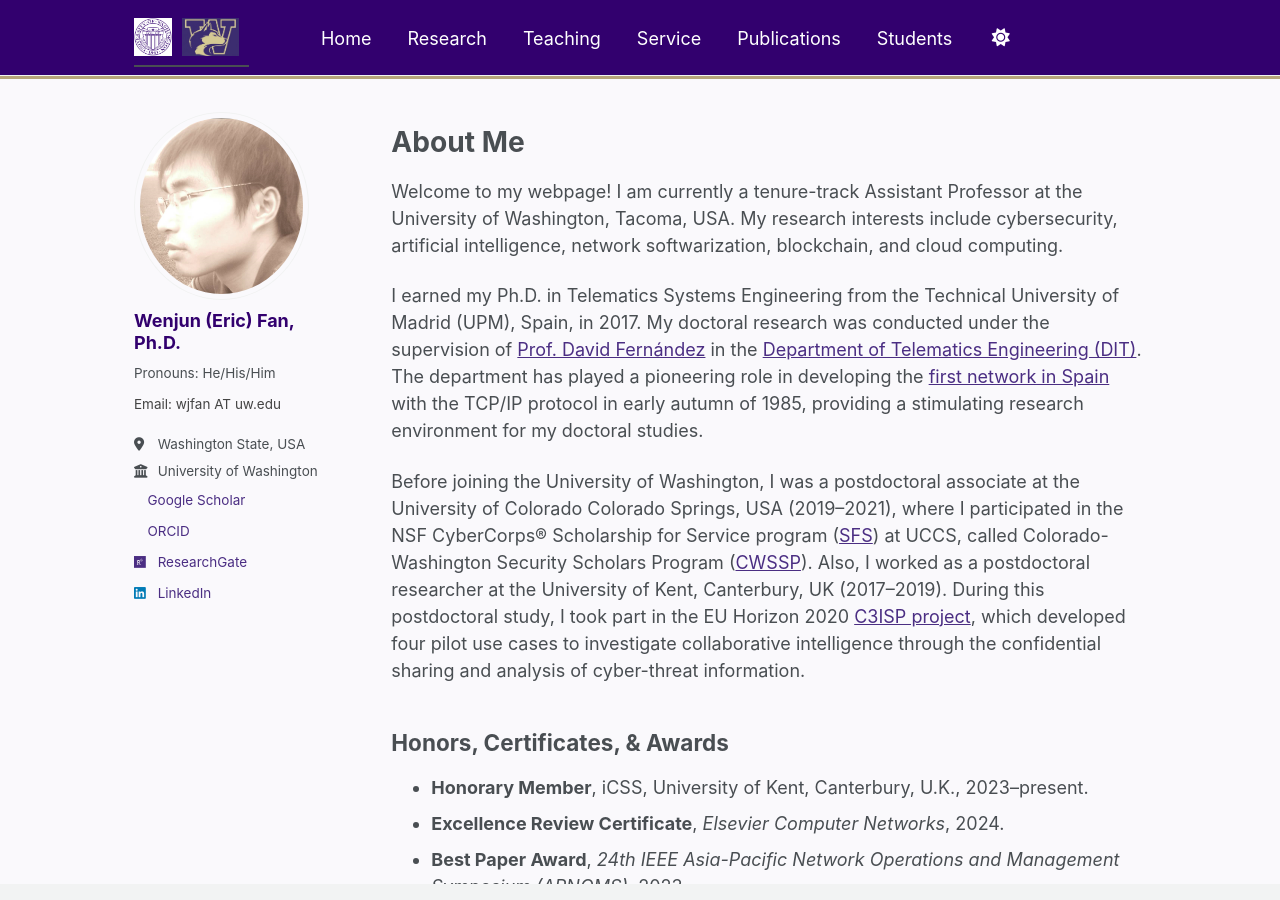
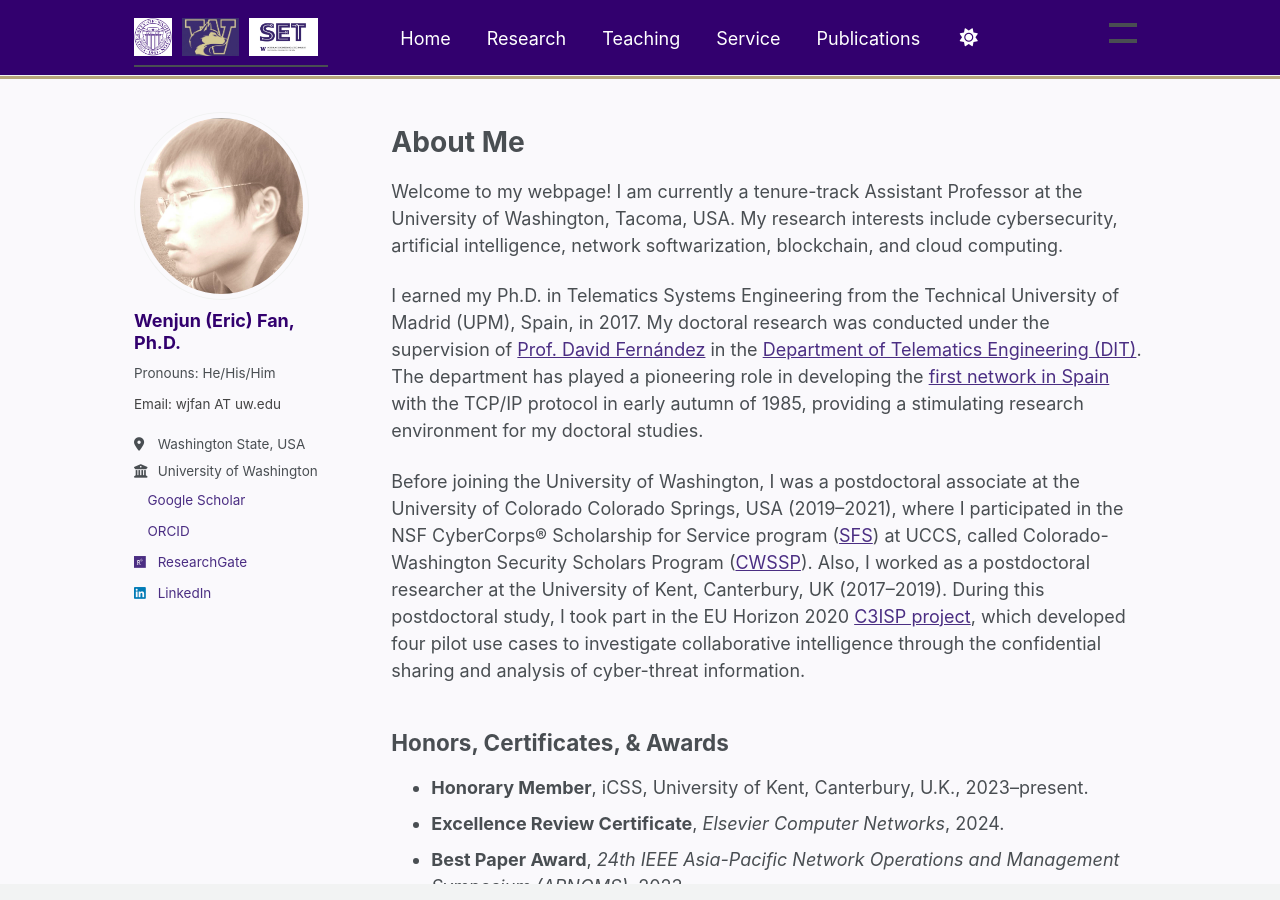
Before and after one commit to fanwj2010/fanwj2010.github.io, a Jekyll site: the page built from _pages/about.md, in a window 1280 px wide and 900 px high. Built offline with Jekyll 4.4.1, drawn with Linux system fonts in a browser that asks for light colours; a script bundle is joined from its source files by our own code; a style sheet for code colours, icons or effects is not loaded.

Commit message:
Update masthead.html

```diff
--- a/_includes/masthead.html
+++ b/_includes/masthead.html
@@ -28,6 +28,9 @@
                   <img src="{{ '/images/uw-husky.jpg' | relative_url }}"
                     alt="UW Husky"
                     class="site-logo husky-logo">
+                  <img src="{{ '/images/uw-set.png' | relative_url }}"
+                    alt="UW SET"
+                    class="site-logo SET-logo">
                 </div>
                <span>{{ site.title }}</span>
              </a>
```
